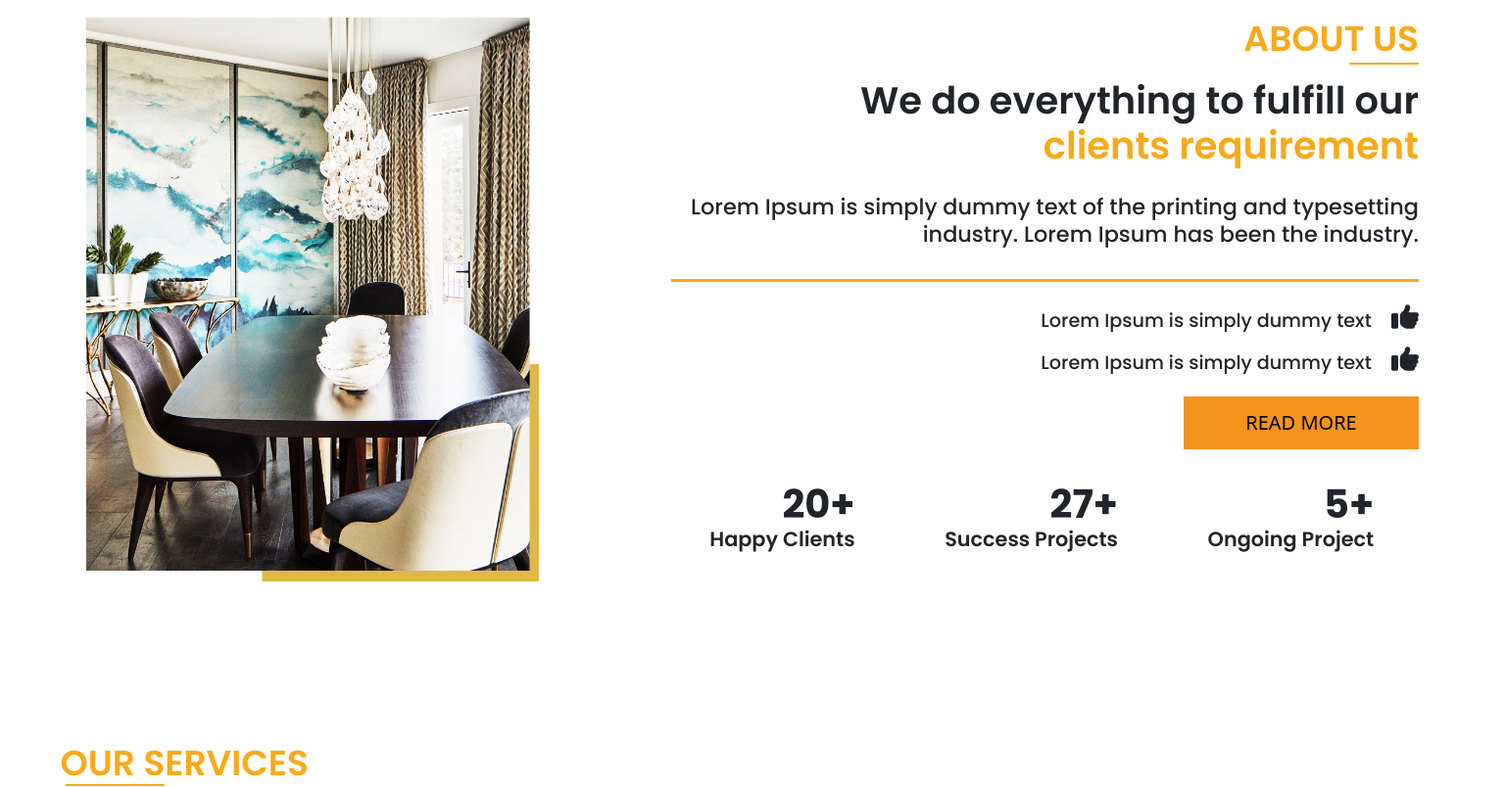
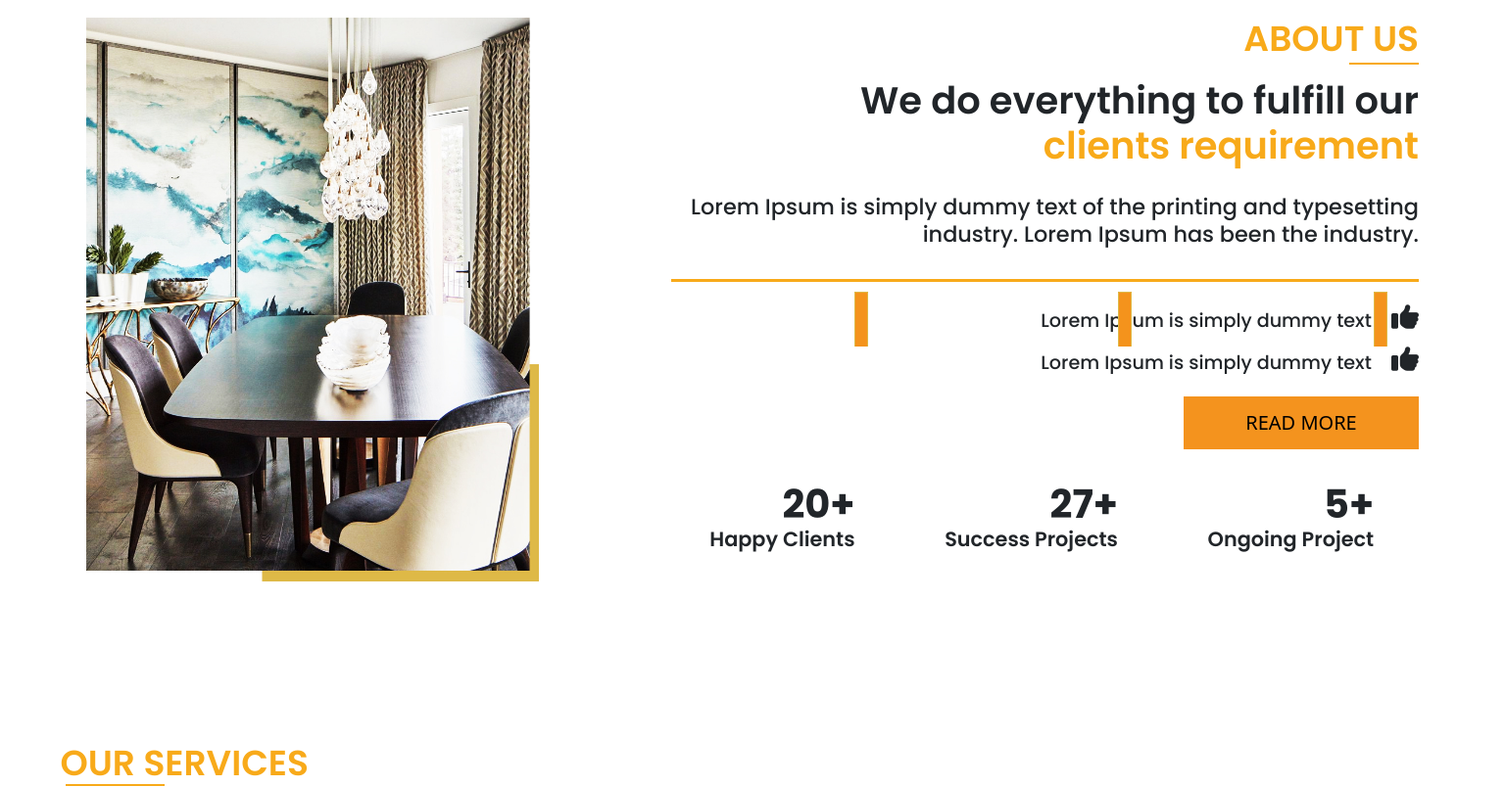
Before and after one commit to 4SourceTechnlogies/insignia, a plain HTML site: page index.html in a window 1536 px wide. Shown: the part 774-1578 px from the top of the page at 98% size. Drawn offline with nearby package versions, Linux system fonts and the light colour scheme; a script that the page names is missing.

Commit message:
Update style.css

```diff
--- a/style.css
+++ b/style.css
@@ -324,7 +324,7 @@ section {
   }
 
   .long {
-    top: 101.7rem;
+    top: 67rem;
   }
 
   .carousel-caption h1{
```
